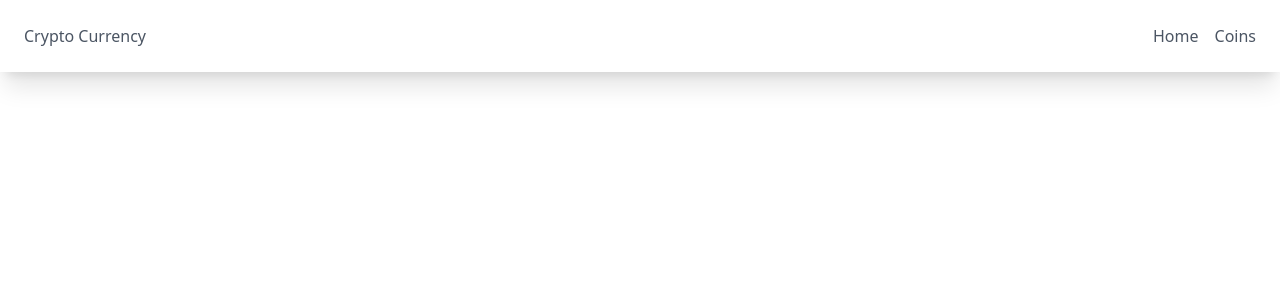
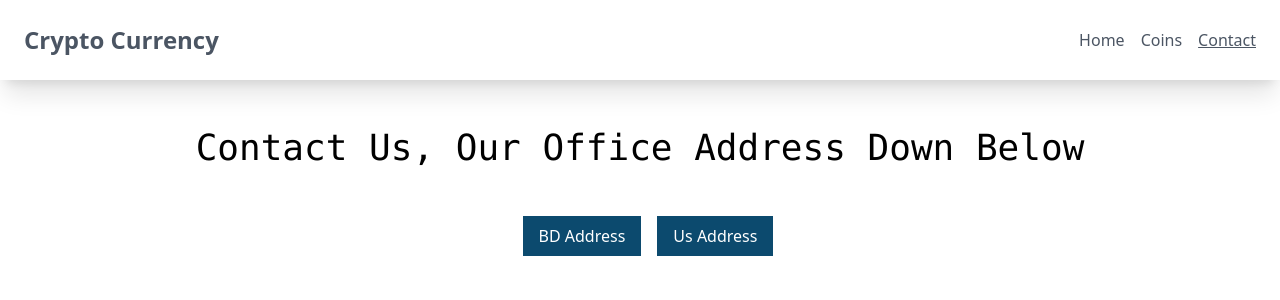
Before and after one commit to shariarHossain23/Crypto-currency, a React (Create React App) app: page /contact in a window 1280 px wide. Shown: the top 300 px of the page. Built offline with nearby package versions, Linux system fonts and the light colour scheme.

Commit message:
show ui data

```diff
--- a/src/App.js
+++ b/src/App.js
@@ -2,6 +2,7 @@ import { Route, Routes } from 'react-router-dom';
 import './App.css';
 import Carddetail from './component/carddetail/Carddetail';
 import Coins from './component/coins/Coins';
+import Contact from './component/Contact/Contact';
 import Header from './component/Header/Header';
 import Home from './component/home/Home';
 
@@ -14,6 +15,8 @@ function App() {
         <Route path='/' element={<Home></Home>}/>
         <Route path='/coins' element={<Coins></Coins>}/>
         <Route path='/coin-details/:coinId' element={<Carddetail></Carddetail>}/>
+        <Route path='/contact' element={<Contact>
+        </Contact>}/>
       </Routes>
     </div>
   );
--- /dev/null
+++ b/src/component/Contact/Contact.js
@@ -0,0 +1,18 @@
+import React from 'react';
+import { Outlet, useNavigate } from 'react-router-dom';
+
+const Contact = () => {
+    let navigate = useNavigate()
+    return (
+        <div className='mt-12'>
+            <h1 className='text-xs md:text-4xl text-center font-mono'>Contact Us, Our Office Address Down Below</h1>
+            <div className='text-center mt-12'>
+            <button className='bg-sky-900 px-4 py-2 text-white mx-4'>BD Address</button>
+            <button className='bg-sky-900 px-4 py-2 text-white'>Us Address</button>
+            </div>
+            <Outlet></Outlet>
+        </div>
+    );
+};
+
+export default Contact;
--- a/src/component/Header/Header.js
+++ b/src/component/Header/Header.js
@@ -5,11 +5,12 @@ const Header = () => {
     return (
         <div className='flex justify-between items-center shadow-xl px-6 py-6 sticky top-0'>
             <div>
-                <h2 className='text-gray-600'>Crypto Currency</h2>
+                <h2 className='text-gray-600 text-2xl font-bold'>Crypto Currency</h2>
             </div>
             <div className='flex gap-4 text-gray-600'>
             <CustomLink to='/'>Home</CustomLink>
             <CustomLink to='coins'>Coins</CustomLink>
+            <CustomLink to='contact'>Contact</CustomLink>
             </div>
         </div>
     );
--- /dev/null
+++ b/src/component/bdAdress/BdAdress.js
@@ -0,0 +1,11 @@
+import React from 'react';
+
+const BdAdress = () => {
+    return (
+        <div>
+
+        </div>
+    );
+};
+
+export default BdAdress;
```
